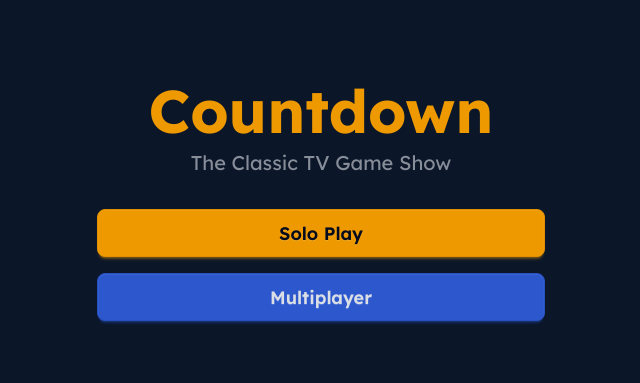
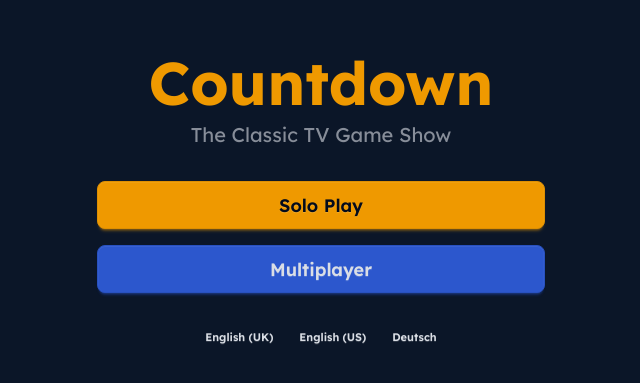
Before and after one commit to reisi007/countdown, a Next.js app: page /en in a window 1280 px wide. Shown: the part 199-582 px from the top of the page, without its empty margins (319-959 px from the left). Built offline with nearby package versions, Linux system fonts and the light colour scheme.

Commit message:
feat: add language switcher to main menu
- Adds a row of locale buttons at the bottom of the main menu
- Highlights the current locale with btn-primary
- Adds locale label translations to all JSON files

```diff
--- a/public/locales/de.json
+++ b/public/locales/de.json
@@ -50,6 +50,12 @@
     "pause": "Pause",
     "reset": "Zurücksetzen"
   },
+  "locale": {
+    "label": "Sprache",
+    "en-GB": "English (UK)",
+    "en-US": "English (US)",
+    "de": "Deutsch"
+  },
   "multiplayer": {
     "waiting": "Warte auf Spieler...",
     "playersConnected": "Spieler: {count}",
--- a/public/locales/en-GB.json
+++ b/public/locales/en-GB.json
@@ -50,6 +50,12 @@
     "pause": "Pause",
     "reset": "Reset"
   },
+  "locale": {
+    "label": "Language",
+    "en-GB": "English (UK)",
+    "en-US": "English (US)",
+    "de": "Deutsch"
+  },
   "multiplayer": {
     "waiting": "Waiting for players...",
     "playersConnected": "Players: {count}",
--- a/public/locales/en-US.json
+++ b/public/locales/en-US.json
@@ -50,6 +50,12 @@
     "pause": "Pause",
     "reset": "Reset"
   },
+  "locale": {
+    "label": "Language",
+    "en-GB": "English (UK)",
+    "en-US": "English (US)",
+    "de": "Deutsch"
+  },
   "multiplayer": {
     "waiting": "Waiting for players...",
     "playersConnected": "Players: {count}",
--- a/src/app/[locale]/page.tsx
+++ b/src/app/[locale]/page.tsx
@@ -1,4 +1,10 @@
 import Link from "next/link";
+
+const LOCALES = [
+  { code: "en-GB", label: "English (UK)" },
+  { code: "en-US", label: "English (US)" },
+  { code: "de", label: "Deutsch" },
+] as const;
 
 type Props = {
   params: Promise<{ locale: string }>;
@@ -30,6 +36,18 @@
           Multiplayer
         </Link>
       </div>
+
+      <div className="flex items-center gap-2">
+        {LOCALES.map((loc) => (
+          <Link
+            key={loc.code}
+            href={`/${loc.code}`}
+            className={`btn btn-xs ${locale === loc.code ? "btn-primary" : "btn-ghost"}`}
+          >
+            {loc.label}
+          </Link>
+        ))}
+      </div>
     </div>
   );
 }
```
